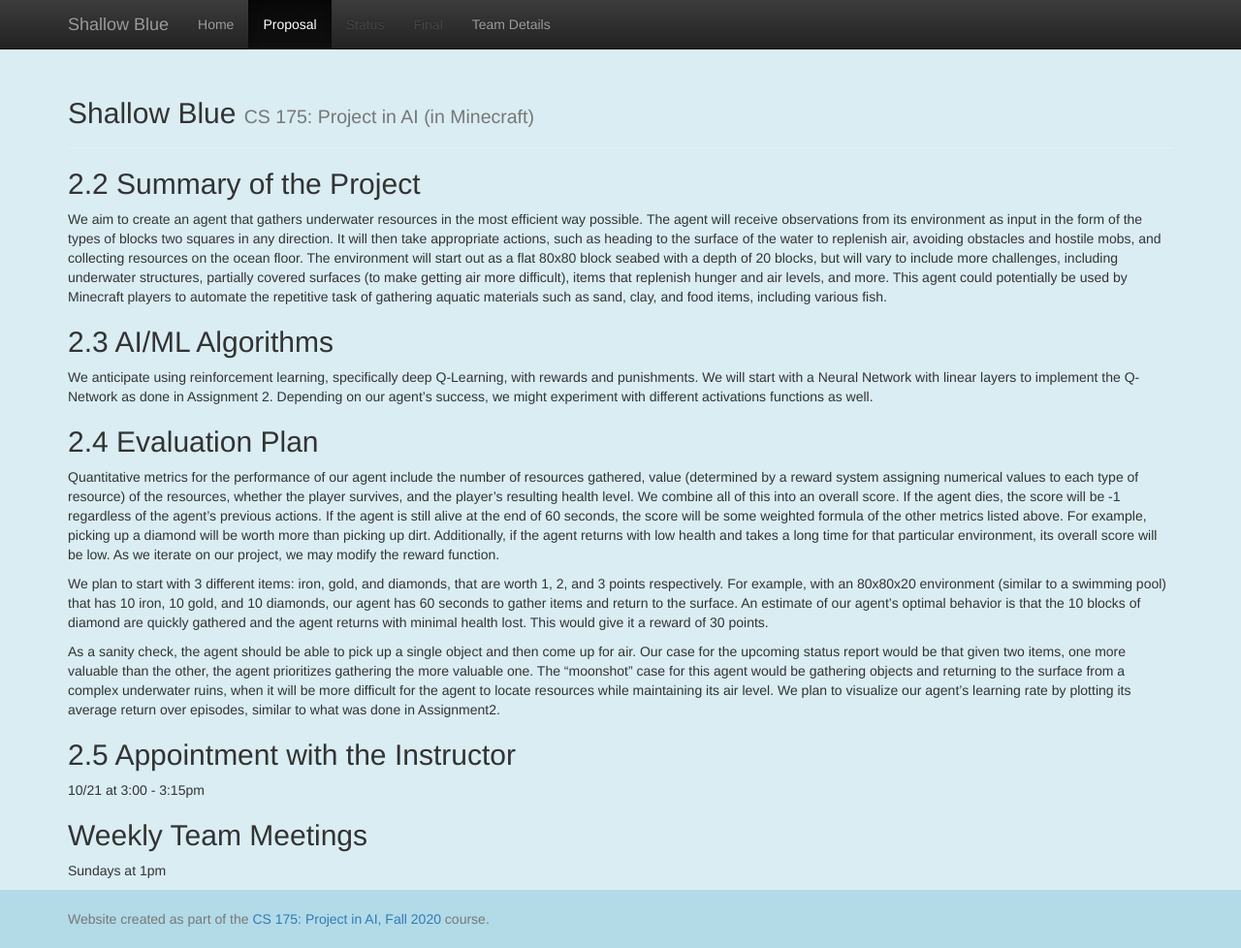
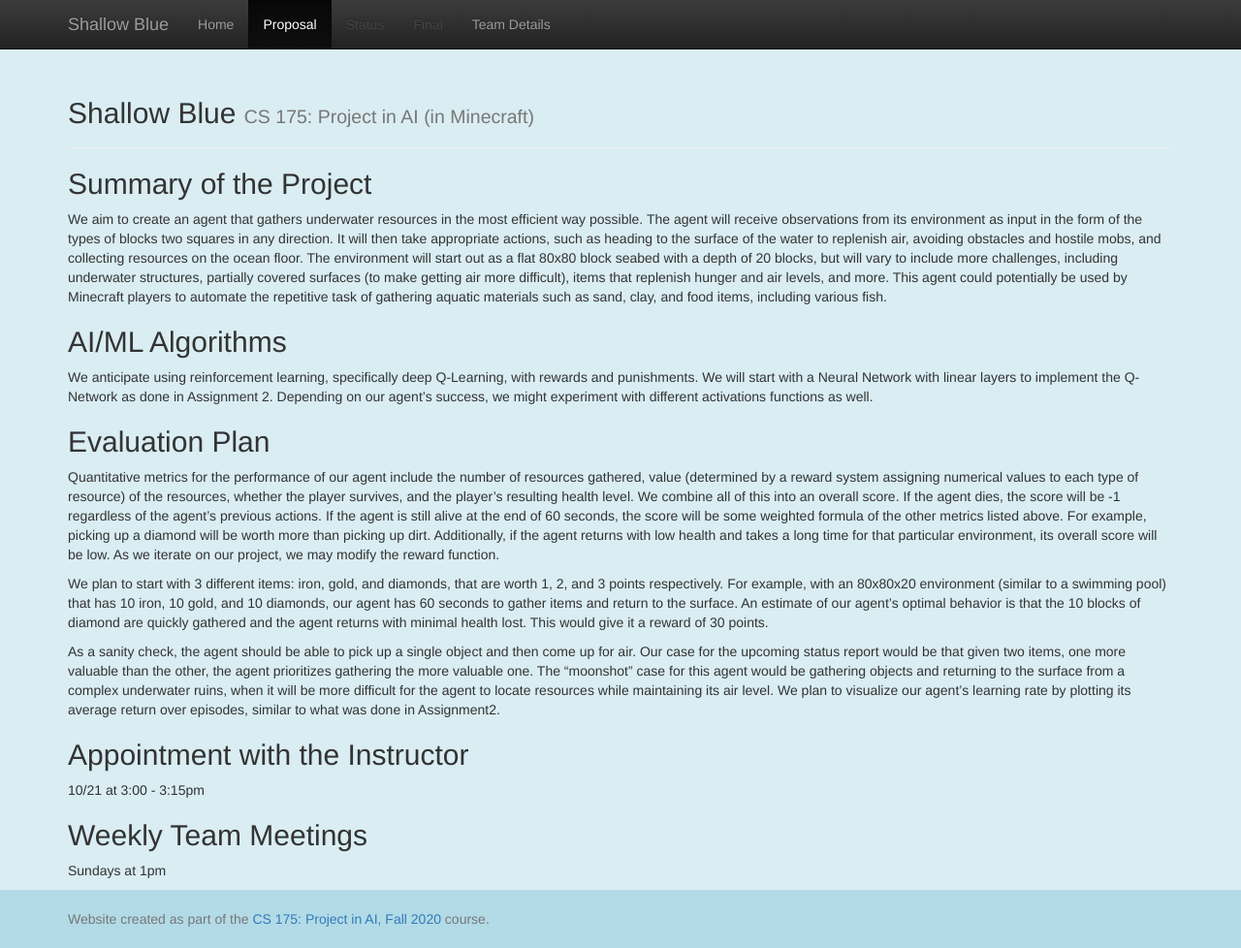
Before and after one commit to ChaseChipres/ShallowBlue, a Jekyll site: the page built from docs/proposal.md, in a window 1280 px wide and 978 px high. Shown: the whole window at 97% size. Built offline with Jekyll 4.4.1, drawn with Linux system fonts in a browser that asks for light colours.

Commit message:
Update proposal.md

```diff
--- a/docs/proposal.md
+++ b/docs/proposal.md
@@ -3,15 +3,15 @@ layout: default
 title:  Proposal
 ---
 
-## 2.2 Summary of the Project
+## Summary of the Project
 
 We aim to create an agent that gathers underwater resources in the most efficient way possible. The agent will receive observations from its environment as input in the form of the types of blocks two squares in any direction. It will then take appropriate actions, such as heading to the surface of the water to replenish air, avoiding obstacles and hostile mobs, and collecting resources on the ocean floor. The environment will start out as a flat 80x80 block seabed with a depth of 20 blocks, but will vary to include more challenges, including underwater structures, partially covered surfaces (to make getting air more difficult), items that replenish hunger and air levels, and more. This agent could potentially be used by Minecraft players to automate the repetitive task of gathering aquatic materials such as sand, clay, and food items, including various fish.
 
-## 2.3 AI/ML Algorithms
+## AI/ML Algorithms
 
 We anticipate using reinforcement learning, specifically deep Q-Learning, with rewards and punishments. We will start with a Neural Network with linear layers to implement the Q-Network as done in Assignment 2. Depending on our agent's success, we might experiment with different activations functions as well.
 
-## 2.4 Evaluation Plan
+## Evaluation Plan
 
 Quantitative metrics for the performance of our agent include the number of resources gathered, value (determined by a reward system assigning numerical values to each type of resource) of the resources, whether the player survives, and the player’s resulting health level. We combine all of this into an overall score. If the agent dies, the score will be -1 regardless of the agent’s previous actions. If the agent is still alive at the end of 60 seconds, the score will be some weighted formula of the other metrics listed above. For example, picking up a diamond will be worth more than picking up dirt. Additionally, if the agent returns with low health and takes a long time for that particular environment, its overall score will be low. As we iterate on our project, we may modify the reward function.
 
@@ -19,7 +19,7 @@ We plan to start with 3 different items: iron, gold, and diamonds, that are wort
 
 As a sanity check, the agent should be able to pick up a single object and then come up for air. Our case for the upcoming status report would be that given two items, one more valuable than the other, the agent prioritizes gathering the more valuable one. The “moonshot” case for this agent would be gathering objects and returning to the surface from a complex underwater ruins, when it will be more difficult for the agent to locate resources while maintaining its air level. We plan to visualize our agent’s learning rate by plotting its average return over episodes, similar to what was done in Assignment2.
 
-## 2.5 Appointment with the Instructor
+## Appointment with the Instructor
 10/21 at 3:00 - 3:15pm
 
 ## Weekly Team Meetings
```
